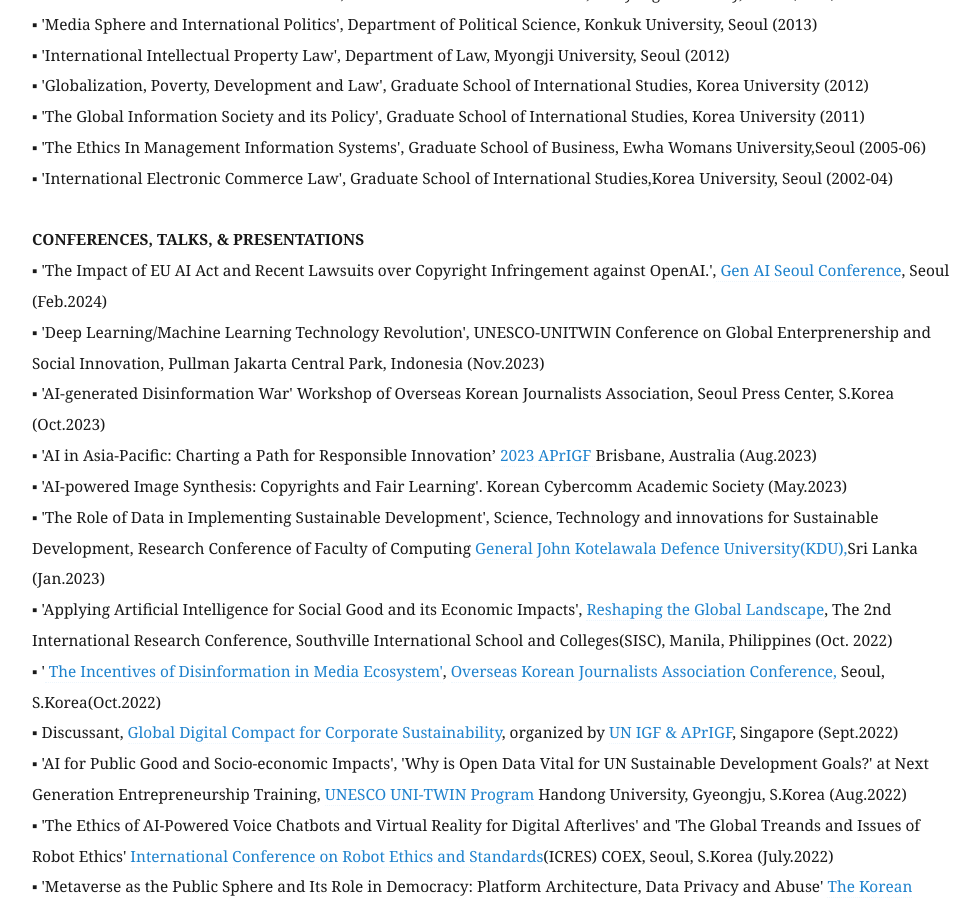
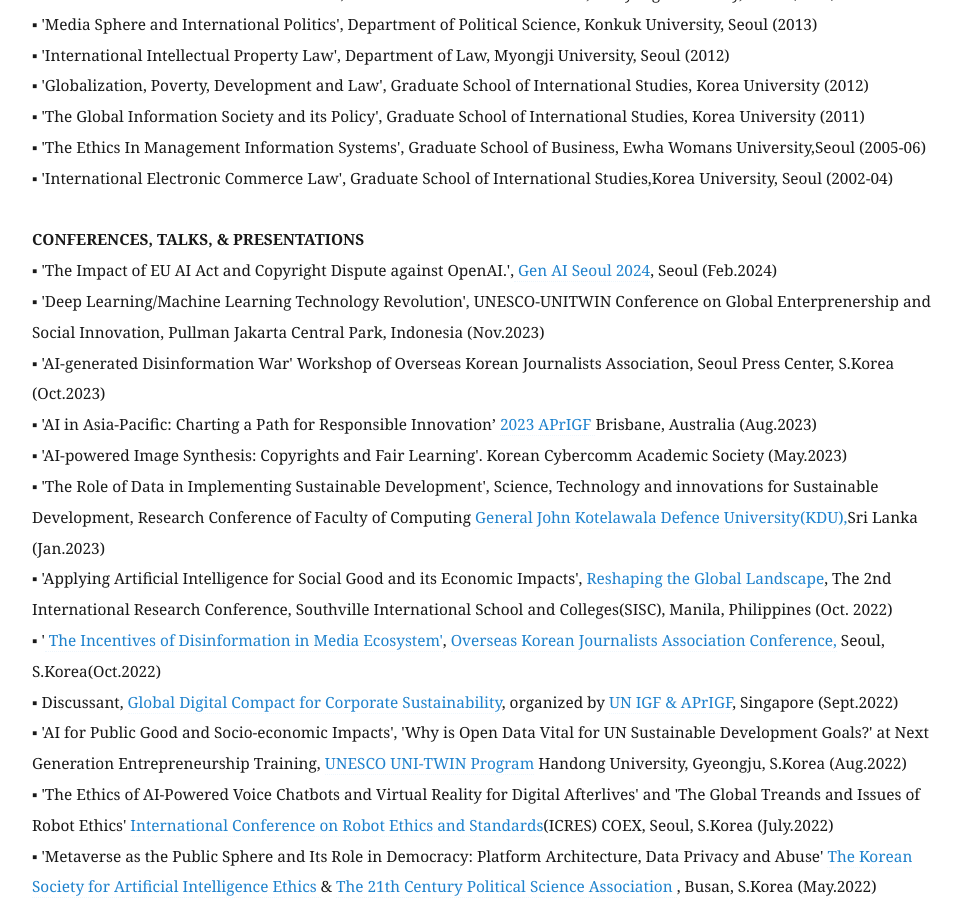
Before and after one commit to eunchangchoi/eunchangchoi.github.io, a Jekyll site: the page built from index.md, in a window 1280 px wide and 900 px high, scrolled down 4769 px. Shown: the whole window, without its empty margins (68-1047 px from the left). Built offline with Jekyll 4.4.1, drawn with Linux system fonts in a browser that asks for light colours.

Commit message:
Update index.md

```diff
--- a/index.md
+++ b/index.md
@@ -98,7 +98,7 @@
 ▪ 'International Electronic Commerce Law', Graduate School of International Studies,Korea University, Seoul (2002-04) <br>
     <br>
  <strong> CONFERENCES, TALKS, & PRESENTATIONS </strong> <br>
-▪ 'The Impact of EU AI Act and Recent Lawsuits over Copyright Infringement against OpenAI.',<a href="https://generativeai.kr/program/"> Gen AI Seoul Conference</a>, Seoul (Feb.2024)<br>
+▪ 'The Impact of EU AI Act and Copyright Dispute against OpenAI.',<a href="https://generativeai.kr/program/"> Gen AI Seoul 2024</a>, Seoul (Feb.2024)<br>
 ▪ 'Deep Learning/Machine Learning Technology Revolution', UNESCO-UNITWIN Conference on Global Enterprenership and Social Innovation, Pullman Jakarta Central Park, Indonesia (Nov.2023) <br>
 ▪ 'AI-generated Disinformation War' Workshop of Overseas Korean Journalists Association, Seoul Press Center, S.Korea (Oct.2023) <br>
 ▪ 'AI in Asia-Pacific: Charting a Path for Responsible Innovation’ <a href="https://forms.for.asia/proposal/?proposalform=NjQ1N2JkN2I4YmY3Yi8vMjMvLzEyNTQvLzA="> 2023 APrIGF </a> Brisbane, Australia (Aug.2023) <br>
```
